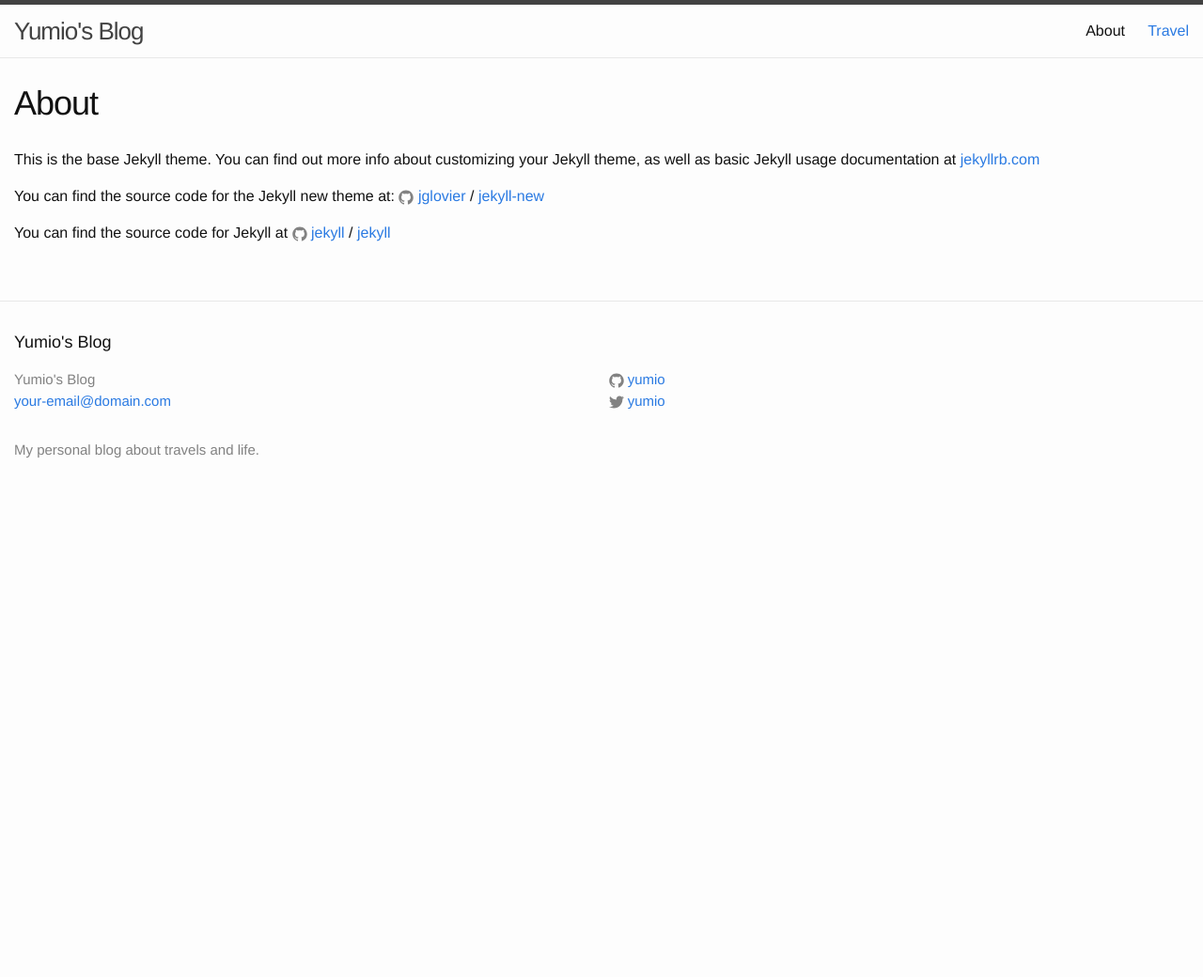
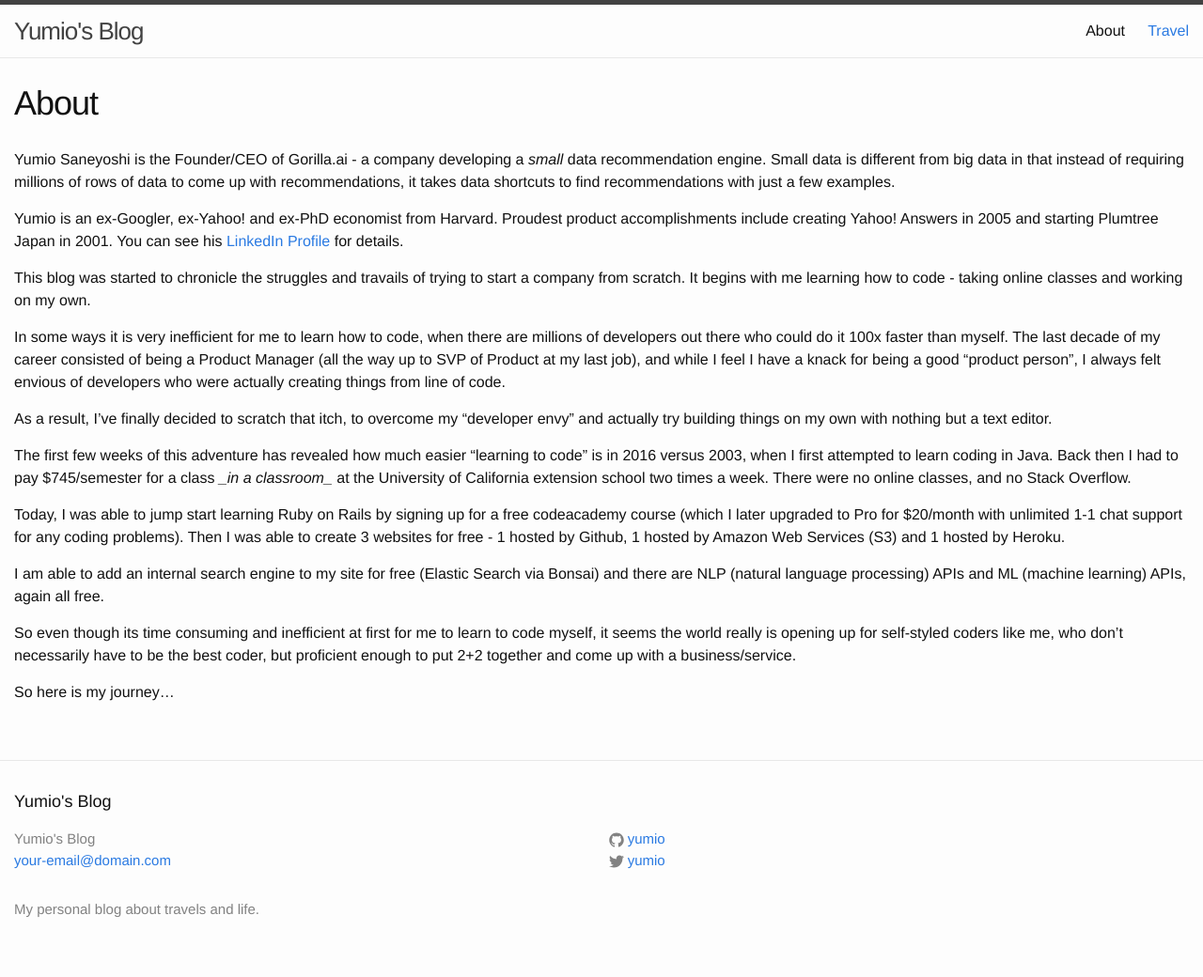
Before and after one commit to yumio/yumio.github.io, a Jekyll site: the page built from about.md, in a window 1280 px wide. Shown: the whole page at 94% size. Built offline with Jekyll 4.4.1, drawn with Linux system fonts in a browser that asks for light colours; before the commit the page ends 900 px from its top, so only the background shows below that.

Commit message:
new stuff

```diff
--- a/about.md
+++ b/about.md
@@ -4,12 +4,23 @@ title: About
 permalink: /about/
 ---
 
-This is the base Jekyll theme. You can find out more info about customizing your Jekyll theme, as well as basic Jekyll usage documentation at [jekyllrb.com](http://jekyllrb.com/)
+Yumio Saneyoshi is the Founder/CEO of Gorilla.ai - a company developing a _small_ data recommendation engine.  Small data is different from big data in that instead of requiring millions of rows of data to come up with recommendations, it takes data shortcuts to find recommendations with just a few examples.
 
-You can find the source code for the Jekyll new theme at:
-{% include icon-github.html username="jglovier" %} /
-[jekyll-new](https://github.com/jglovier/jekyll-new)
+Yumio is an ex-Googler, ex-Yahoo! and ex-PhD economist from Harvard. Proudest product accomplishments include creating Yahoo! Answers in 2005 and starting Plumtree Japan in 2001. You can see his [LinkedIn Profile](https://linkedin.com/in/yumio) for details.
 
-You can find the source code for Jekyll at
-{% include icon-github.html username="jekyll" %} /
-[jekyll](https://github.com/jekyll/jekyll)
+This blog was started to chronicle the struggles and travails of trying to start a company from scratch. It begins with me learning how to code - taking online classes and working on my own.
+
+In some ways it is very inefficient for me to learn how to code, when there are millions of developers out there who could do it 100x faster than myself.  The last decade of my career consisted of being a Product Manager (all the way up to SVP of Product at my last job), and while I feel I have a knack for being a good "product person", I always felt envious of developers who were actually creating things from line of code.
+
+As a result, I've finally decided to scratch that itch, to overcome my "developer envy" and actually try building things on my own with nothing but a text editor.
+
+The first few weeks of this adventure has revealed how much easier "learning to code" is in 2016 versus 2003, when I first attempted to learn coding in Java.  Back then I had to pay $745/semester for a class *_in a classroom_* at the University of California extension school two times a week.  There were no online classes, and no Stack Overflow.
+
+Today, I was able to jump start learning Ruby on Rails by signing up for a free codeacademy course (which I later upgraded to Pro for $20/month with unlimited 1-1 chat support for any coding problems).  Then I was able to create 3 websites for free -
+1 hosted by Github, 1 hosted by Amazon Web Services (S3) and 1 hosted by Heroku.
+
+I am able to add an internal search engine to my site for free (Elastic Search via Bonsai) and there are NLP (natural language processing) APIs and ML (machine learning) APIs, again all free.
+
+So even though its time consuming and inefficient at first for me to learn to code myself, it seems the world really is opening up for self-styled coders like me, who don't necessarily have to be the best coder, but proficient enough to put 2+2 together and come up with a business/service.
+
+So here is my journey...
--- a/index.html
+++ b/index.html
@@ -6,7 +6,7 @@ layout: default
 <a href="http://jamesclear.com/giving-up">
 <img src="http://thumbpress.com/wp-content/uploads/2011/08/inspirational-quotes-3.jpg" />
   </a>
-  <h1 class="page-heading">Murmurrings</h1>
+  <h1 class="page-heading">Murmurs</h1>
 
   <ul class="post-list">
     {% for post in site.posts %}
--- a/travel/destinations.html
+++ b/travel/destinations.html
@@ -1,7 +1,7 @@
 <DOCTYPE! html>
 <html>
 <body>
-	{% include header.html %}
+	{% include "http://yumio.net/includes/header.html %}
 	<h1> Cities </h1>
 	<ul>
       <h3><li><a href="tokyo.html"> Tokyo </a> </li></h3>
```
Also changed, not shown: _posts/2016-07-22-Figuring-Out-Website-Operations.mdown (added, +23 -0 lines), _posts/2016-07-23-Trouble-With-Git.mdown (added, +16 -0 lines), _posts/2016-07-15-24hours-In-Tokyo.markdown (added), _posts/2016-07-22-Setting-Up-AWS.markdown (added).
